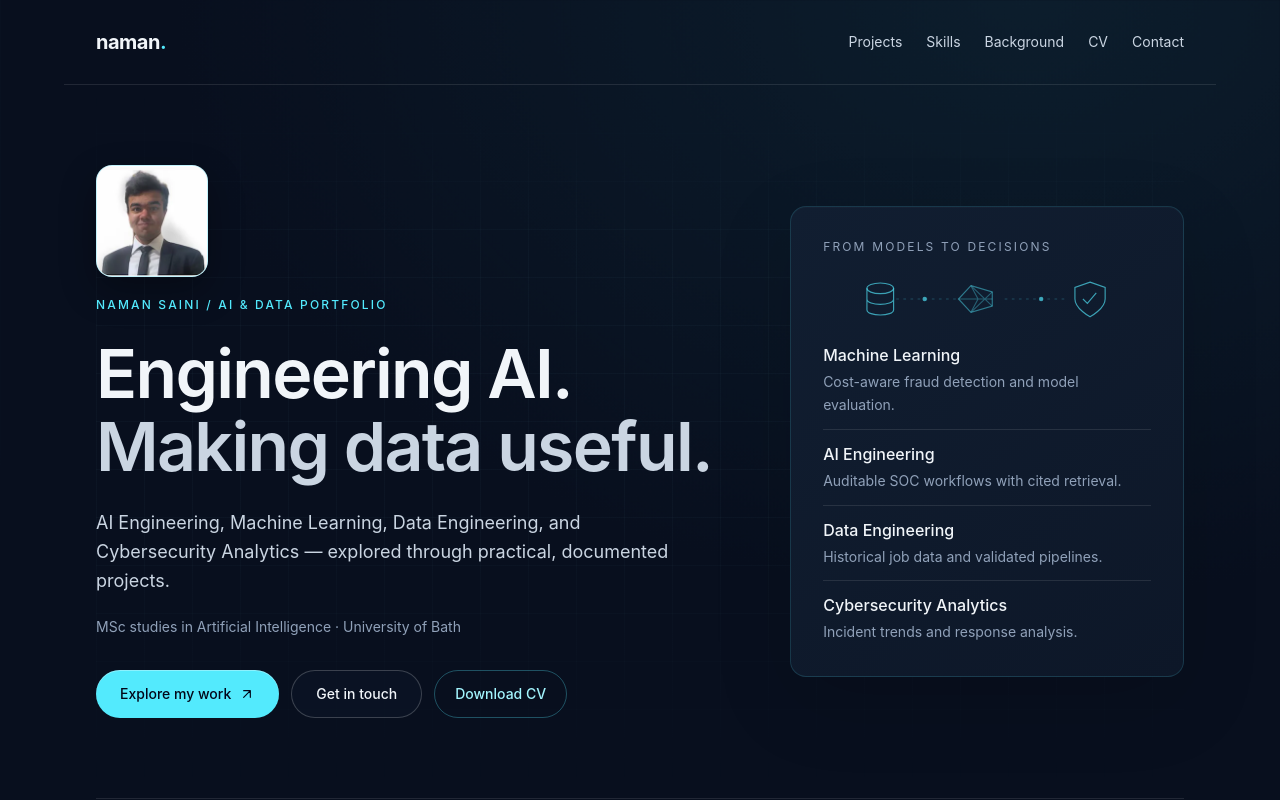
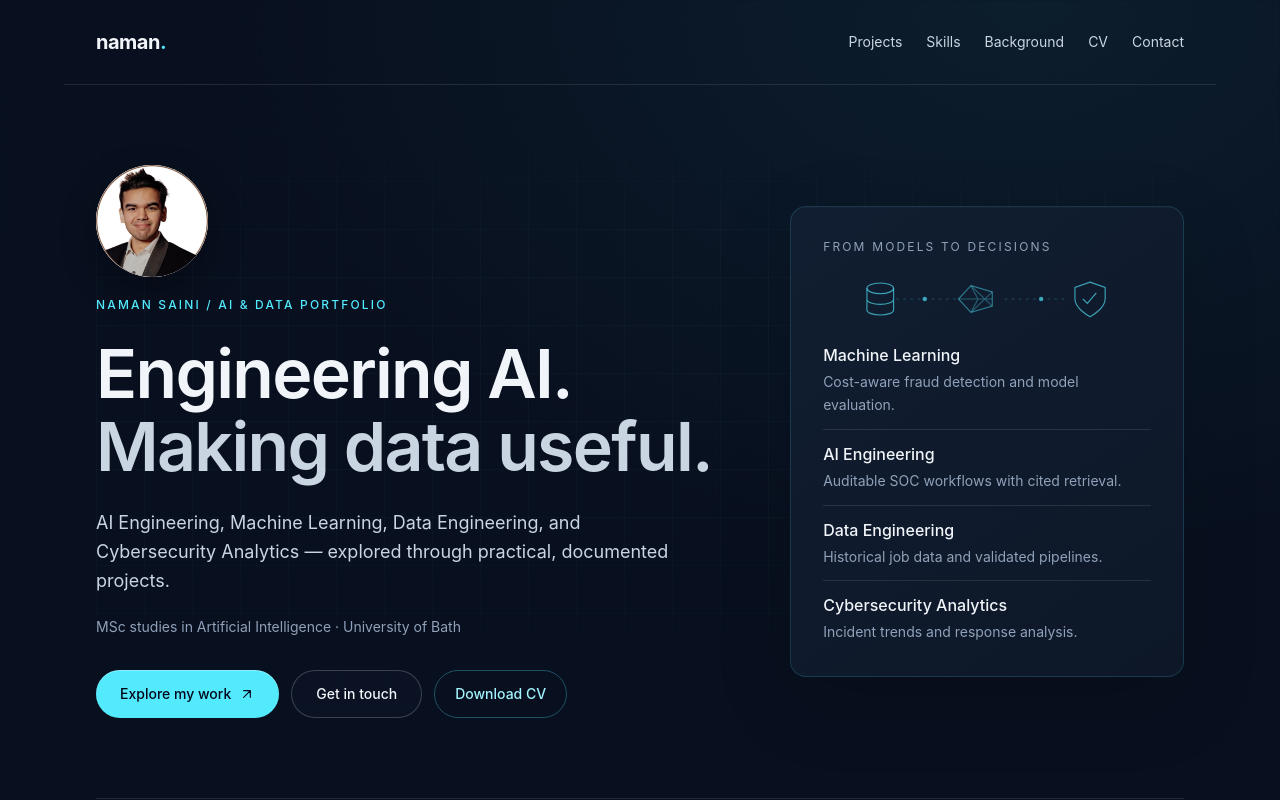
Before and after one commit to NamanSaini04/naman-ai-portfolio, a React (Vite) app: page / in a window 1280 px wide. Shown: the top 800 px of the page. Built offline with nearby package versions, Linux system fonts and the light colour scheme.

Commit message:
Update portfolio portrait with supplied headshot

```diff
--- a/index.html
+++ b/index.html
@@ -15,13 +15,13 @@
     <meta property="og:url" content="https://naman-saini.com/" />
     <meta property="og:title" content="Naman Saini | AI Engineering &amp; Data Engineering" />
     <meta property="og:description" content="Explore Naman Saini’s AI Engineering, Machine Learning, Data Engineering and Cybersecurity Analytics projects, technical skills and professional experience." />
-    <meta property="og:image" content="https://naman-saini.com/naman-saini-portrait.webp" />
+    <meta property="og:image" content="https://naman-saini.com/naman-saini-portrait.webp?v=80809f266c23" />
     <meta property="og:image:alt" content="Portrait of Naman Saini" />
     <meta property="og:image:type" content="image/webp" />
-    <meta property="og:image:width" content="226" />
-    <meta property="og:image:height" content="226" />
+    <meta property="og:image:width" content="800" />
+    <meta property="og:image:height" content="800" />
     <meta name="twitter:card" content="summary" />
-    <meta name="twitter:image" content="https://naman-saini.com/naman-saini-portrait.webp" />
+    <meta name="twitter:image" content="https://naman-saini.com/naman-saini-portrait.webp?v=80809f266c23" />
     <meta name="twitter:image:alt" content="Portrait of Naman Saini" />
     <meta name="twitter:title" content="Naman Saini | AI Engineering &amp; Data Engineering" />
     <meta name="twitter:description" content="Explore Naman Saini’s AI Engineering, Machine Learning, Data Engineering and Cybersecurity Analytics projects, technical skills and professional experience." />
@@ -32,7 +32,7 @@
             "@id": "https://naman-saini.com/#person",
             "name": "Naman Saini",
             "url": "https://naman-saini.com/",
-            "image": "https://naman-saini.com/naman-saini-portrait.webp",
+            "image": "https://naman-saini.com/naman-saini-portrait.webp?v=80809f266c23",
             "sameAs": [
                   "https://www.linkedin.com/in/naman-sainii",
                   "https://github.com/NamanSaini04"
--- a/src/components/HeroIntro.jsx
+++ b/src/components/HeroIntro.jsx
@@ -12,14 +12,14 @@ export default function HeroIntro({ primaryLink, secondaryLink }) {
     <motion.div initial={reduceMotion ? false : 'rest'} animate="visible" transition={{ staggerChildren: reduceMotion ? 0 : 0.07 }}>
       <motion.div variants={entrance} className="flex flex-col items-start gap-5">
         <img
-          src="/naman-saini-portrait.webp"
+          src="/naman-saini-portrait.webp?v=80809f266c23"
           alt="Portrait of Naman Saini"
-          width="226"
-          height="226"
+          width="800"
+          height="800"
           loading="eager"
           fetchPriority="high"
           decoding="async"
-          className="h-24 w-24 shrink-0 rounded-2xl border border-cyan-300/30 bg-slate-100 object-cover object-top shadow-[0_14px_36px_#00000050] sm:h-28 sm:w-28"
+          className="h-24 w-24 shrink-0 rounded-full bg-slate-100 object-cover object-top shadow-[0_14px_36px_#00000050] sm:h-28 sm:w-28"
         />
         <p className="eyebrow text-xs font-medium tracking-[0.18em] text-cyan-300">NAMAN SAINI / AI & DATA PORTFOLIO</p>
       </motion.div>
```
Also changed, not shown: public/naman-saini-portrait.webp.
